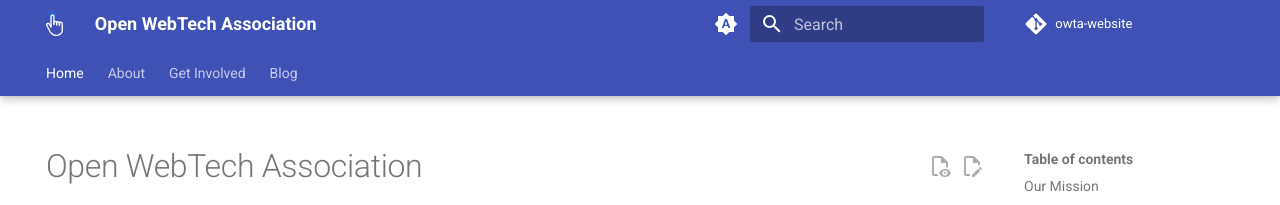
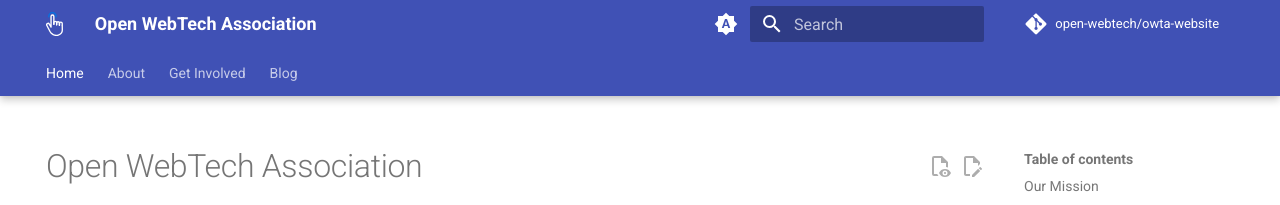
Before and after one commit to open-webtech/open-webtech.github.io, an MkDocs documentation site: the page built from docs/index.md, in a window 1280 px wide. Shown: the top 205 px of the page. Built offline with MkDocs 1.6.1 and Material for MkDocs 9.7.7, drawn with Linux system fonts in a browser that asks for light colours; comment, search, counter and statistics services are not loaded.

Commit message:
Full repo_name in mkdocs configuration

```diff
--- a/mkdocs.yml
+++ b/mkdocs.yml
@@ -1,6 +1,6 @@
 site_name: Open WebTech Association
 site_url: https://www.owta.dev
-repo_name: owta-website
+repo_name: open-webtech/owta-website
 repo_url: https://github.com/open-webtech/owta-website
 edit_uri: edit/main/docs/
 
```
